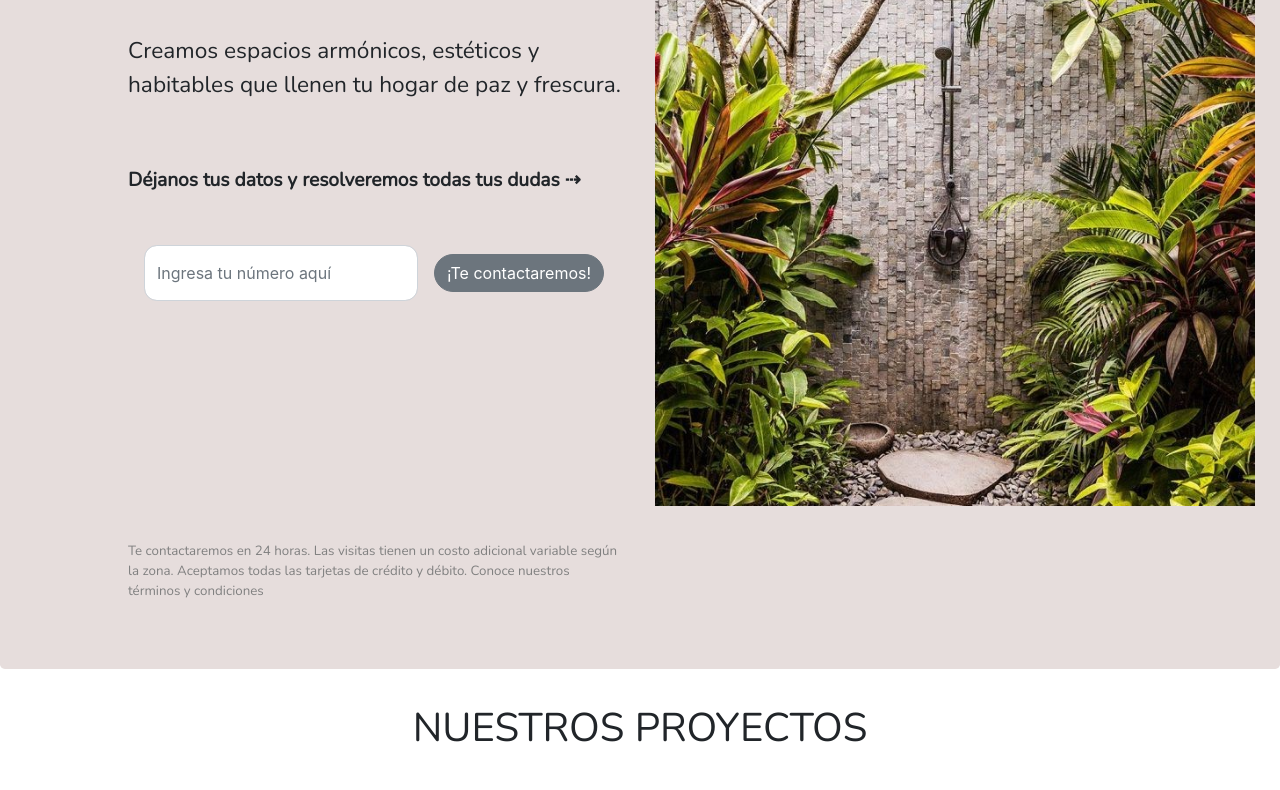
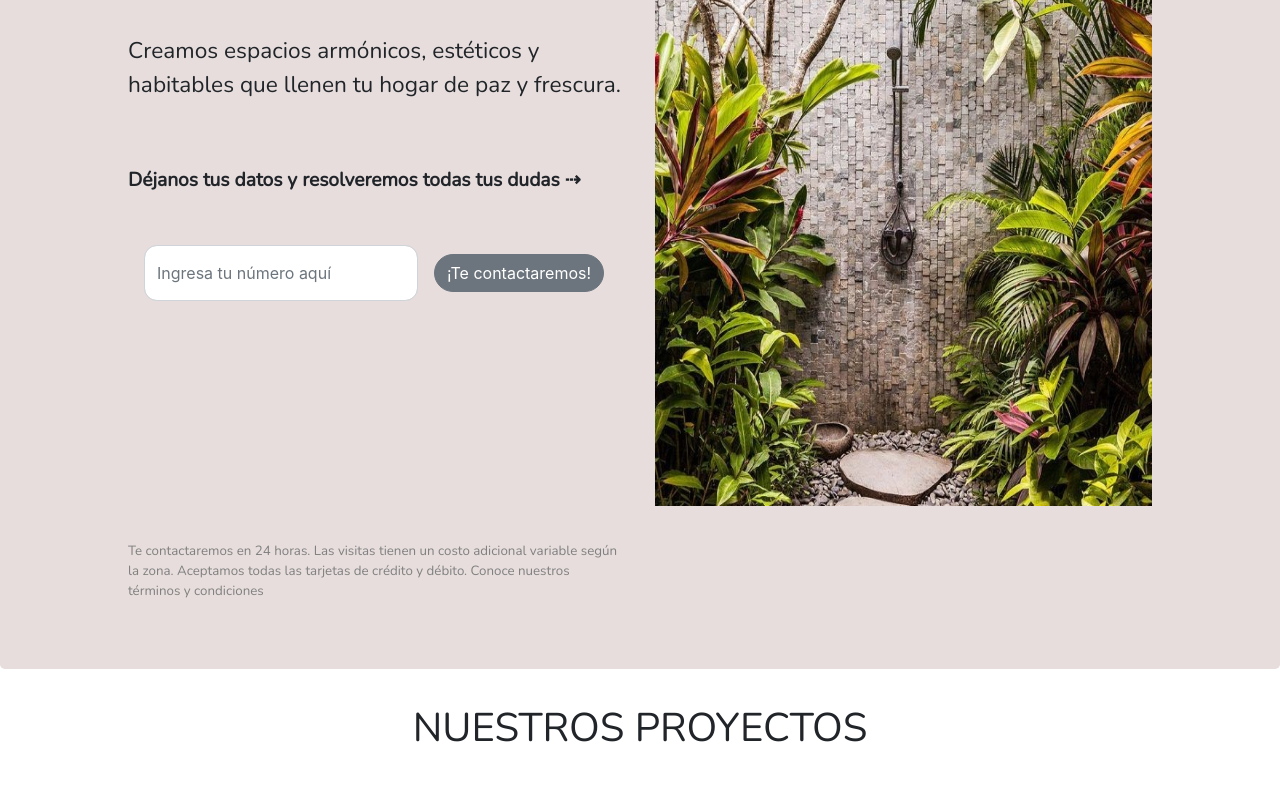
Before and after one commit to LoreSof23/Landing_AMARECEAE, a plain HTML site: page index.html in a window 1280 px wide. Shown: the part 422-1212 px from the top of the page. Drawn offline with nearby package versions, Linux system fonts and the light colour scheme.

Commit message:
Update styles.css

```diff
--- a/Assets/CSS/styles.css
+++ b/Assets/CSS/styles.css
@@ -135,9 +135,3 @@
     margin-left: 10px;
     margin-right: 10px;
 }
-
-.img-responsive {
-    width: 100%;
-    max-width: 80rem;
-    height: auto;
-}
```
